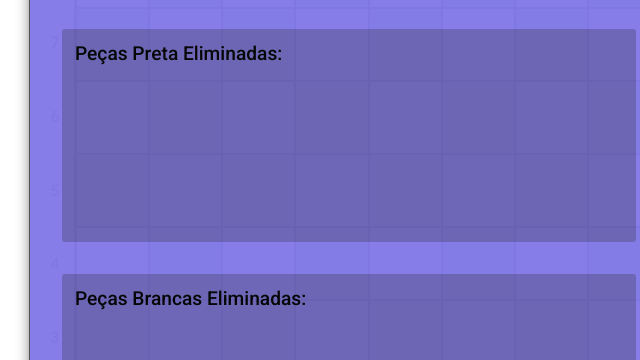
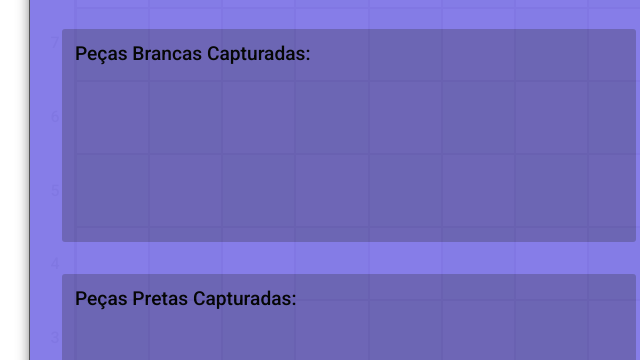
Before and after one commit to AnaAssuncao/Front-end_Xadrez, a plain HTML site: page index.html in a window 1280 px wide. Both pictures are taken after a click on the element "Detalhes". Shown: the part 170-530 px from the top of the page, 221-861 px from the left. Drawn offline with Linux system fonts and the light colour scheme.

Commit message:
Alterações nos textos do Banner

```diff
--- a/index.html
+++ b/index.html
@@ -63,13 +63,13 @@
                  Aqui vai ficar uma mensagem de log blablaalblablababab dhfiudshf iusdfisdaf soidufsdh osidfoi oisdufoisd
             </div>
             <div class="capturePieceColor__banner">
-                <p class="capturePieceColor__text">Peças Preta Eliminadas:</p>
+                <p class="capturePieceColor__text">Peças Brancas Capturadas:</p>
                 <div class="capturePieceColor__pieceDead" id="colorBottom">
 
                 </div>
             </div>
             <div class="capturePieceColor__banner">
-                <p class="capturePieceColor__text">Peças Brancas Eliminadas:</p>
+                <p class="capturePieceColor__text">Peças Pretas Capturadas:</p>
                 <div class="capturePieceColor__pieceDead" id="colorTop">
 
                 </div>
```
